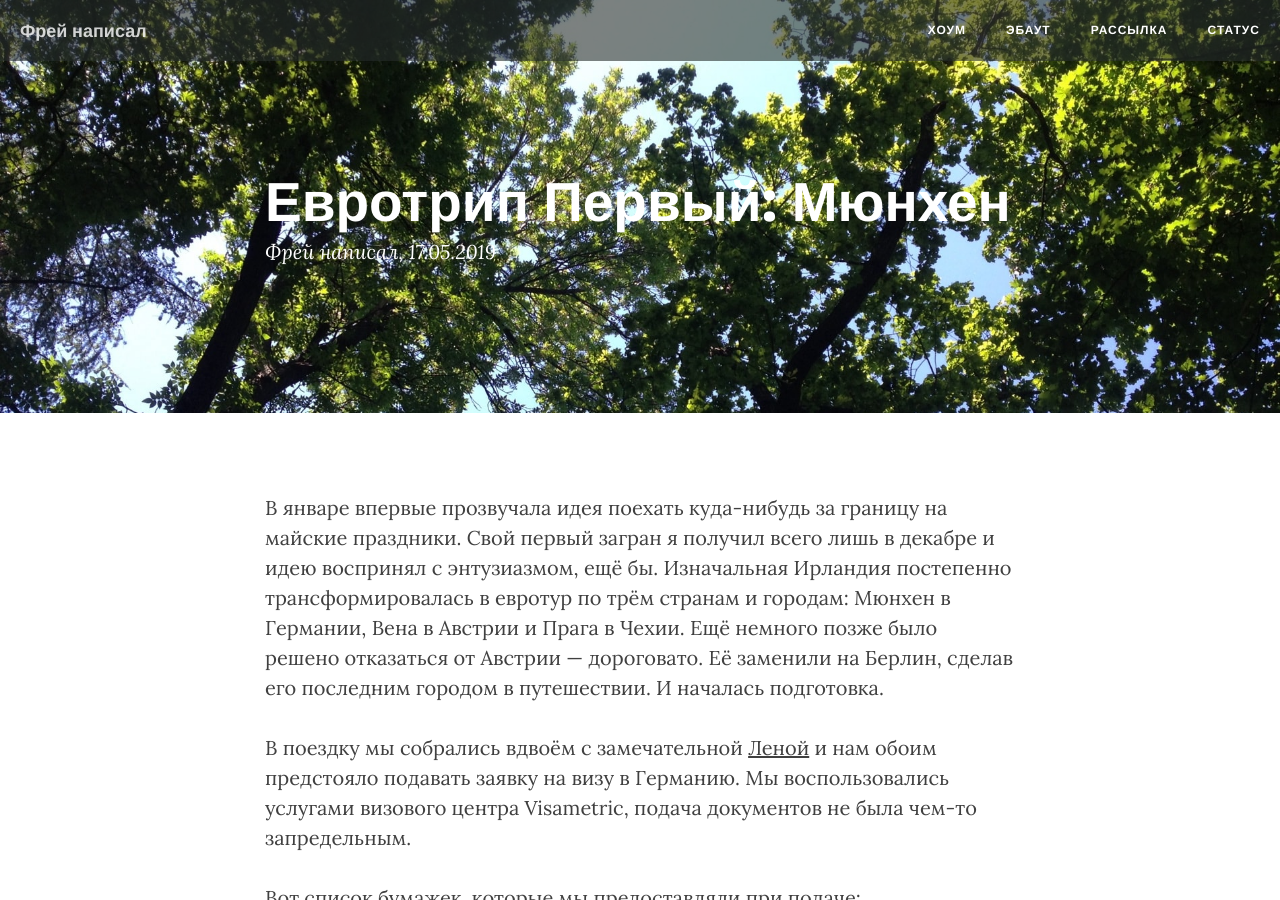
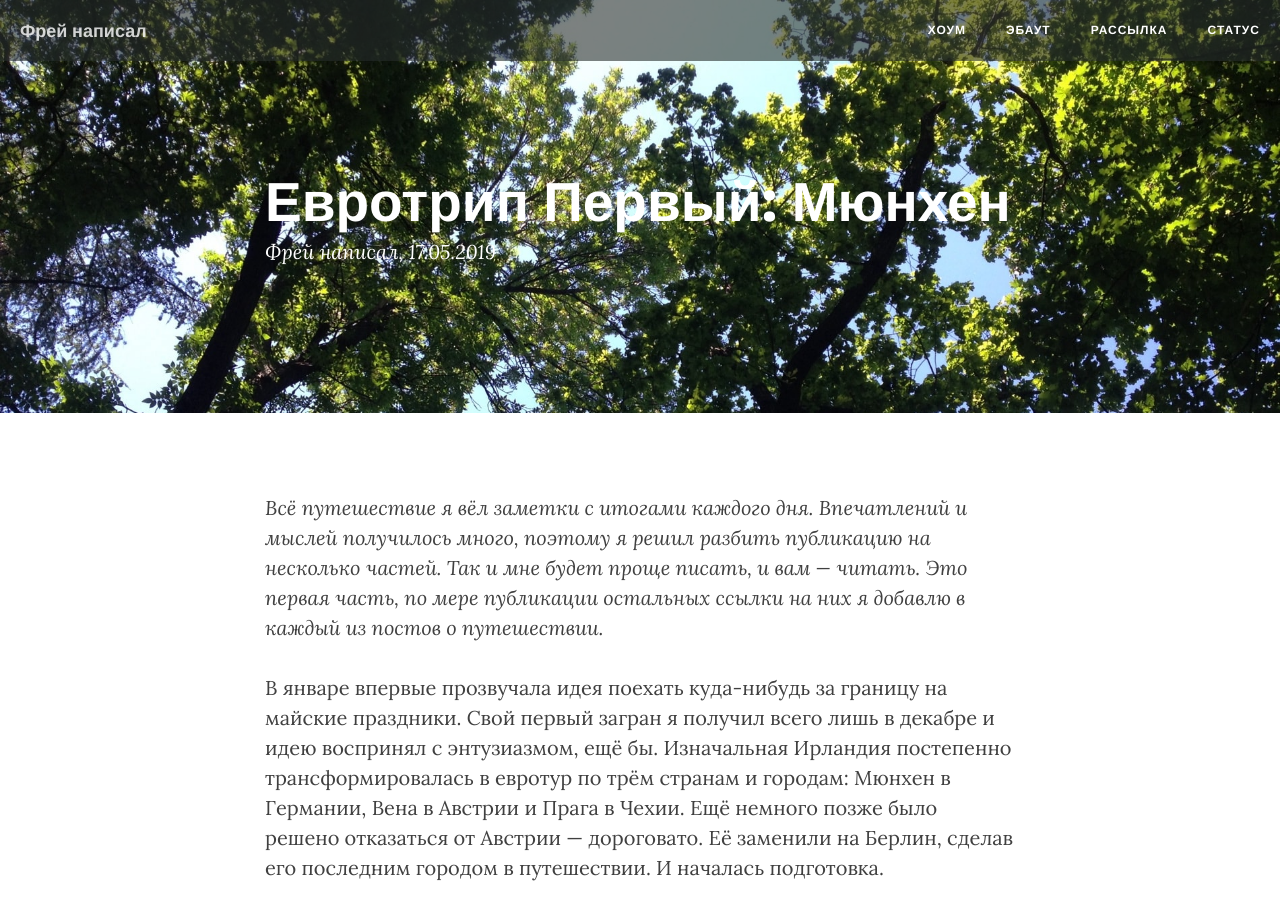
Before and after one commit to Freika/freika.github.io, a Jekyll site: the page built from _posts/2019-05-17-eurotrip-the-first-munich.md, in a window 1280 px wide and 900 px high. Built offline with Jekyll 4.4.1, drawn with Linux system fonts in a browser that asks for light colours; nearby versions of some CDN libraries; comment, search, counter and statistics services are not loaded.

Commit message:
Add disclaimer.

```diff
--- a/_posts/2019-05-17-eurotrip-the-first-munich.md
+++ b/_posts/2019-05-17-eurotrip-the-first-munich.md
@@ -3,6 +3,8 @@ layout: post
 title: "Евротрип Первый: Мюнхен"
 description: "Подготовка к поездке и что я видел в Мюнхене, часть первая из, вероятно, трёх."
 ---
+
+_Всё путешествие я вёл заметки с итогами каждого дня. Впечатлений и мыслей получилось много, поэтому я решил разбить публикацию на несколько частей. Так и мне будет проще писать, и вам — читать. Это первая часть, по мере публикации остальных ссылки на них я добавлю в каждый из постов о путешествии._
 
 В январе впервые прозвучала идея поехать куда-нибудь за границу на майские праздники. Свой первый загран я получил всего лишь в декабре и идею воспринял с энтузиазмом, ещё бы. Изначальная Ирландия постепенно трансформировалась в евротур по трём странам и городам: Мюнхен в Германии, Вена в Австрии и Прага в Чехии. Ещё немного позже было решено отказаться от Австрии — дороговато. Её заменили на Берлин, сделав его последним городом в путешествии. И началась подготовка.
 
```
